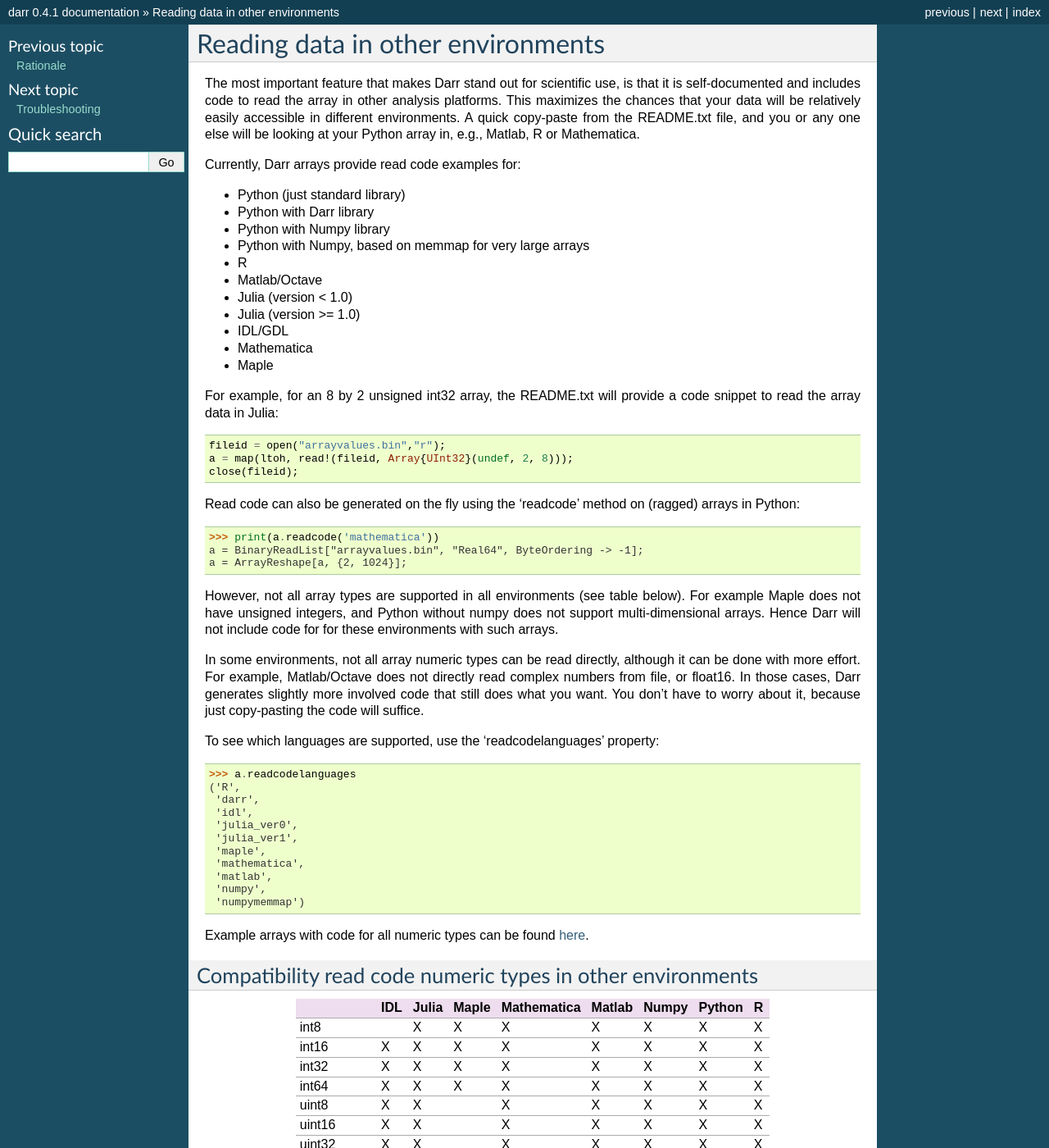
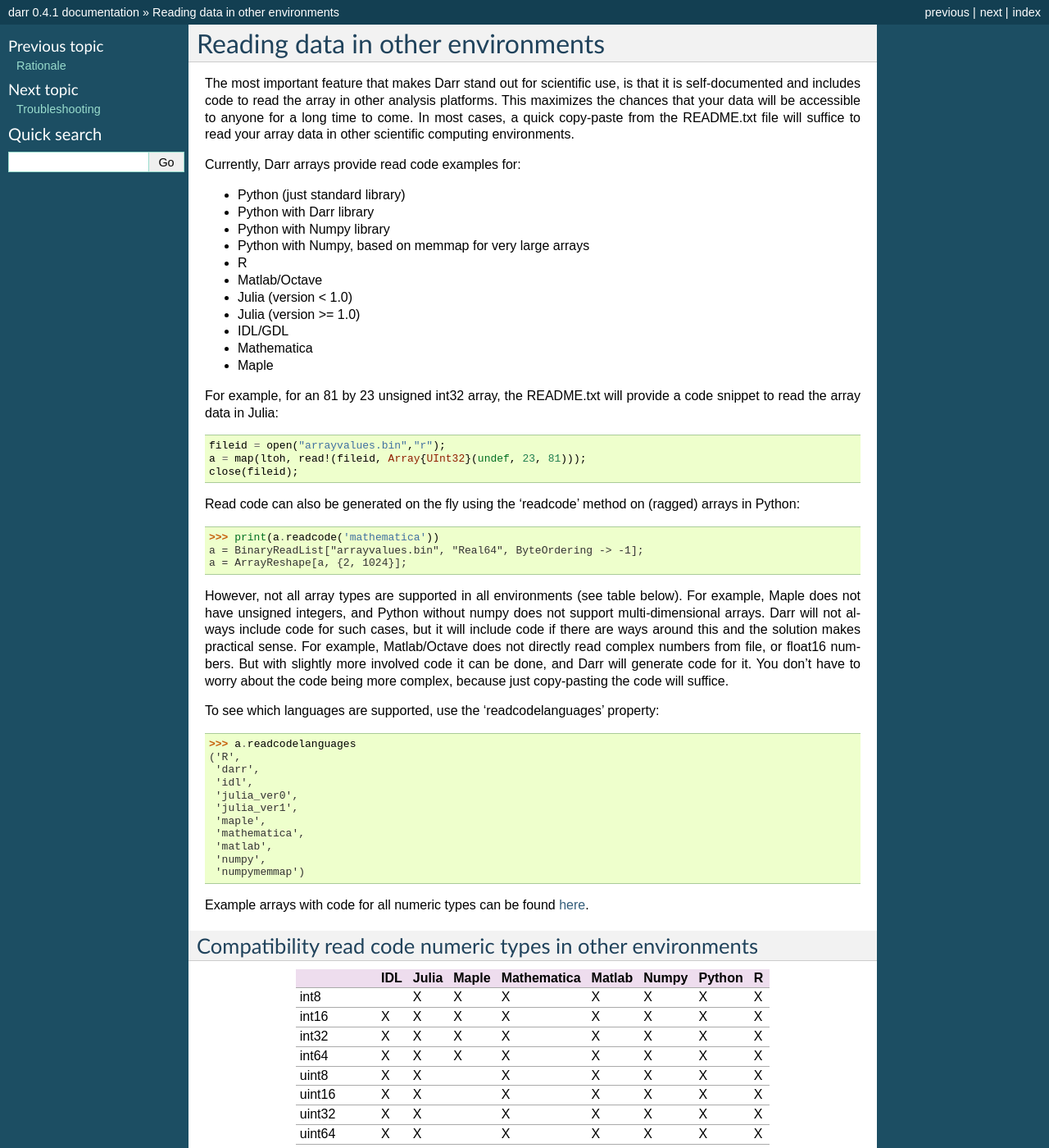
Before and after one commit to gbeckers/Darr, a Sphinx documentation site: the page built from docs/readcode.rst, in a window 1280 px wide and 1400 px high. Shown: the whole window at 82% size. Built offline with Sphinx 7.4.7, drawn with Linux system fonts in a browser that asks for light colours.

Commit message:
improve text

```diff
--- a/docs/readcode.rst
+++ b/docs/readcode.rst
@@ -1,12 +1,12 @@
 Reading data in other environments
 ==================================
 
-The most important feature that makes Darr stand out for scientific
-use, is that it is self-documented and includes code to read the array in other
+The most important feature that makes Darr stand out for scientific use, is
+that it is self-documented and includes code to read the array in other
 analysis platforms. This maximizes the chances that your data will be
-relatively easily accessible in different environments. A quick copy-paste
-from the README.txt file, and you or any one else will be looking at your
-Python array in, e.g., Matlab, R or Mathematica.
+accessible to anyone for a long time to come. In most cases, a quick
+copy-paste from the README.txt file will suffice to read your array data in
+other scientific computing environments.
 
 Currently, Darr arrays provide read code examples for:
 
@@ -22,13 +22,13 @@ Currently, Darr arrays provide read code examples for:
 - Mathematica
 - Maple
 
-For example, for an 8 by 2 unsigned int32 array, the README.txt will provide a
-code snippet to read the array data in Julia:
+For example, for an 81 by 23 unsigned int32 array, the README.txt will
+provide a code snippet to read the array data in Julia:
 
 .. code:: julia
 
     fileid = open("arrayvalues.bin","r");
-    a = map(ltoh, read!(fileid, Array{UInt32}(undef, 2, 8)));
+    a = map(ltoh, read!(fileid, Array{UInt32}(undef, 23, 81)));
     close(fileid);
 
 Read code can also be generated on the fly using the 'readcode' method on
@@ -41,15 +41,14 @@ Read code can also be generated on the fly using the 'readcode' method on
     a = ArrayReshape[a, {2, 1024}];
 
 However, not all array types are supported in all environments (see table
-below). For example Maple does not have unsigned integers, and Python
-without numpy does not support multi-dimensional arrays. Hence Darr will not
-include code for for these environments with such arrays.
-
-In some environments, not all array numeric types can be read directly,
-although it can be done with more effort. For example, Matlab/Octave does not
-directly read complex numbers from file, or float16. In those cases, Darr
-generates slightly more involved code that still does what you want. You
-don't have to worry about it, because just copy-pasting the code will suffice.
+below). For example, Maple does not have unsigned integers, and Python
+without numpy does not support multi-dimensional arrays. Darr will not
+always include code for such cases, but it will include code if there are ways
+around this and the solution makes practical sense. For example, Matlab/Octave
+does not directly read complex numbers from file, or float16 numbers. But with
+slightly more involved code it can be done, and Darr will generate code for
+it. You don't have to worry about the code being more complex, because just
+copy-pasting the code will suffice.
 
 To see which languages are supported, use the 'readcodelanguages' property:
 
```
